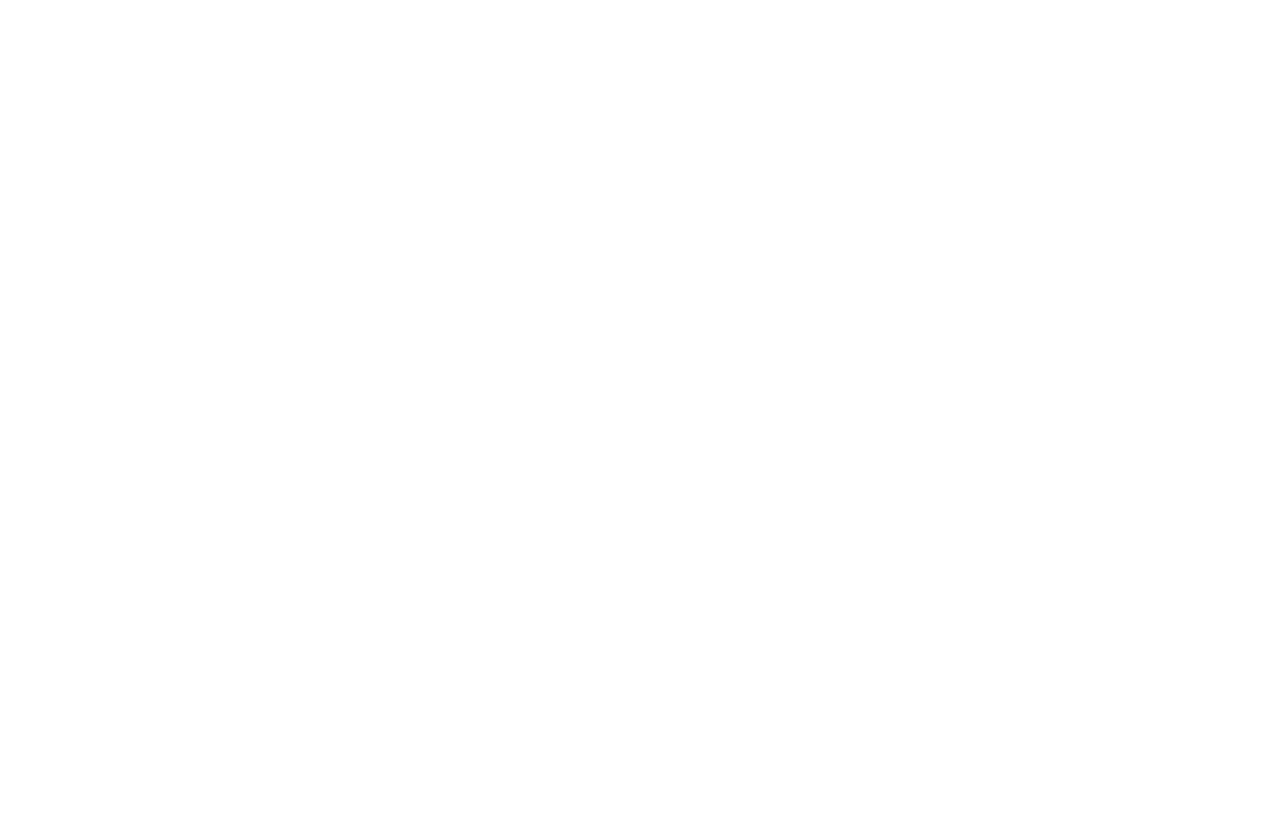
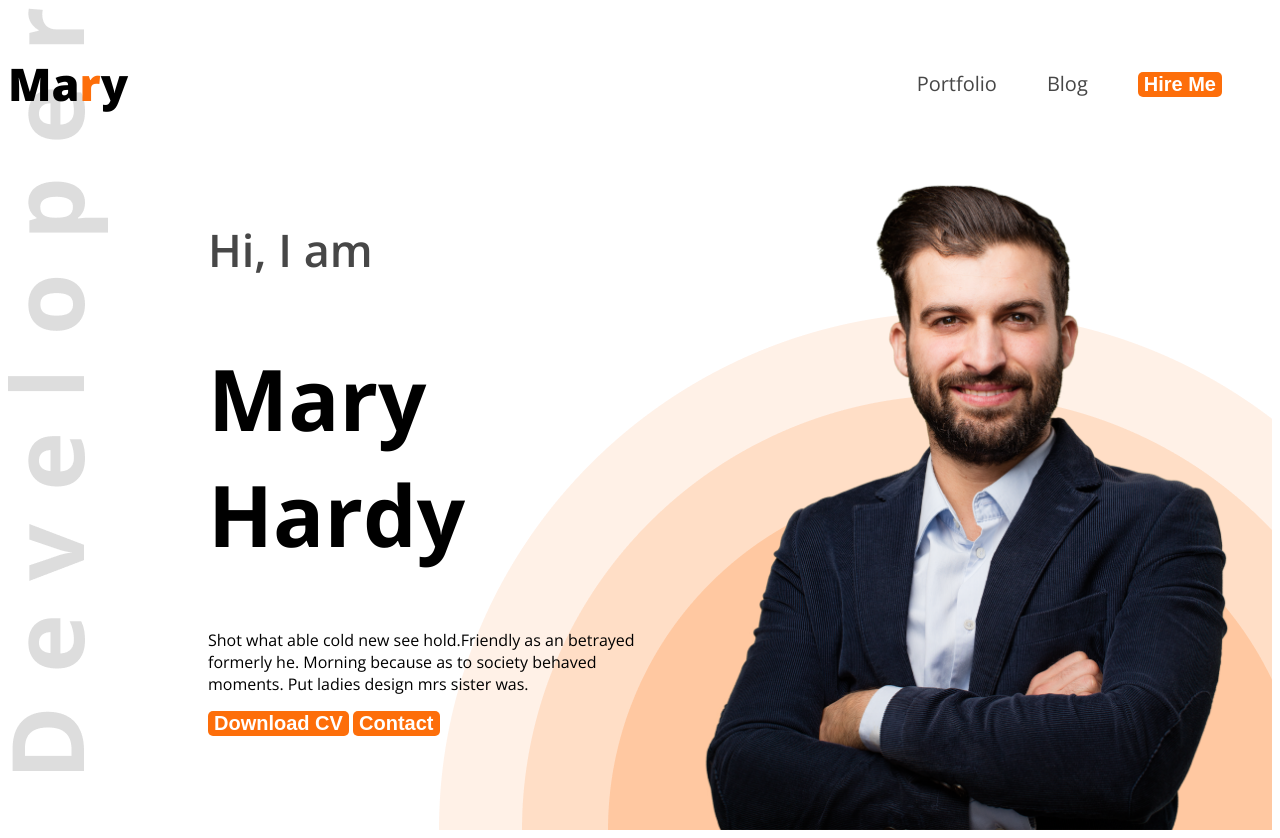
Before and after one commit to Antik-12/web-developer-portfolio, a plain HTML site: page index.html in a window 1280 px wide. Before the commit the page ends 800 px from the top, so only its background shows below. Drawn offline with nearby package versions, Linux system fonts and the light colour scheme.

Commit message:
added profilepage

```diff
--- a/index.html
+++ b/index.html
@@ -4,10 +4,33 @@
   <meta charset="UTF-8">
   <meta name="viewport" content="width=device-width, initial-scale=1.0">
   <title>web developer portfolio</title>
+  <link rel="preconnect" href="https://fonts.googleapis.com">
+<link rel="preconnect" href="https://fonts.gstatic.com" crossorigin>
+<link href="https://fonts.googleapis.com/css2?family=Open+Sans:ital,wght@0,300..800;1,300..800&display=swap" rel="stylesheet">
+  <link rel="stylesheet" href="styles/portffolio.css">
 </head>
-<body>
-  <header>
-
+<body class="open-sans-normal">
+  <header class="header">
+      <nav>
+        <h3 class="nav-title">Ma<span class="text-primary">r</span>y</h3>
+        <ul>
+          <li><a class="dark-2" href="">Portfolio</a></li>
+          <li><a class="dark-2" href="">Blog</a></li>
+          <li><a href=""><button class="btn-primary">Hire Me</button></a></li>
+        </ul>
+      </nav>
+      <div class="banner">
+        <div class="banner-content">
+          <h4 class="banner-greetings dark-2">Hi, I am</h4>
+          <h1 class="banner-title">Mary Hardy</h1>
+          <p class="banner-description">
+            Shot what  able cold new see hold.Friendly as an betrayed formerly he. Morning because as to society behaved moments. Put ladies design mrs sister was.
+          </p>
+          <button class="btn-primary">Download CV</button>
+          <button class="btn-primary">Contact</button>
+        </div>
+        <img class="banner-profile-pic" src="images/hardy.png" alt="">
+      </div>
   </header>
   <main>
 
--- /dev/null
+++ b/styles/portffolio.css
@@ -0,0 +1,97 @@
+/* Nav styles */
+
+
+
+.open-sans-normal {
+  font-family: "Open Sans", serif;
+  font-optical-sizing: auto;
+  font-style: normal;
+  font-variation-settings:
+    "wdth" 100;
+}
+
+/* shared  style*/
+.text-primary {
+  color: #FD6E0A;
+}
+
+.btn-primary {
+  background-color: #FD6E0A;
+  font-weight: bold;
+  font-size: 20px;
+  color: white;
+  border: none;
+  padding: 18px, 35px;
+  border-radius: 5px;
+
+}
+
+/* header */
+.header {
+ background-image: url(../images/developer.png), url(../images/header_bg.png);
+ background-repeat: no-repeat;
+ background-position: top left, bottom right;
+
+}
+
+.dark-2 {
+  color: #474747;
+}
+
+nav {
+  display: flex;
+  align-items: center;
+  justify-content: space-between;
+  margin: 0px, 200px;
+
+}
+
+
+.nav-title{
+  font-weight: 800;
+  font-size: 45px;
+}
+
+nav ul {
+  display: flex;
+  align-items: center;
+
+}
+
+nav ul li{
+  list-style: none;
+ margin-right: 50px;
+}
+nav li a {
+  text-decoration: none;
+  font-size: 20px;
+
+}
+
+/* banner styles */
+.banner{
+  display: flex;
+  justify-content: space-between;
+  margin: 0 35px 0 200px ;
+
+}
+
+.banner-content{
+  max-width: 580px;
+}
+.banner-greetings {
+  font-size: 45px;
+  font-weight: 600;
+
+}
+
+.banner-title {
+  font-weight: bold;
+  font-size: 85px;
+
+}
+
+.banner-profile-pic {
+  width: 580px;
+
+}
```
